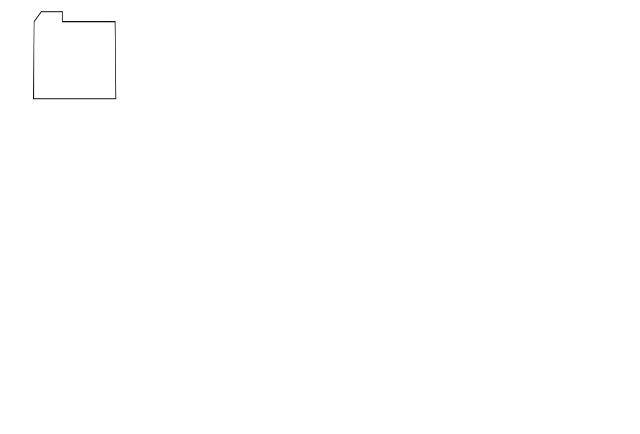
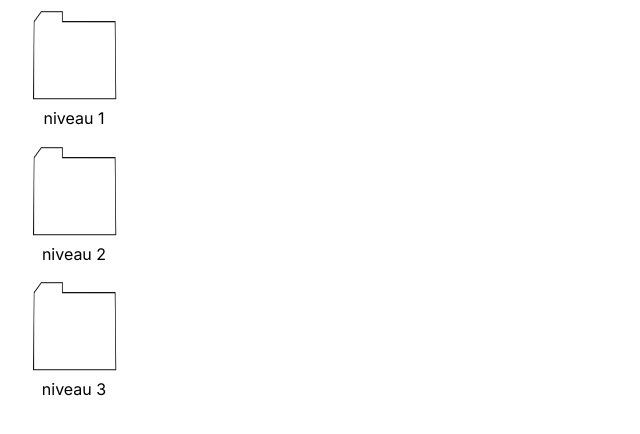
Before and after one commit to Gorhuann/site_gameplay, a Next.js app: page / in a window 1280 px wide. Shown: the top 434 px of the page, without its empty margins (0-640 px from the left). Built offline with nearby package versions, Linux system fonts and the light colour scheme.

Commit message:
Fichier : ajout du props de nom

```diff
--- a/Components/Fichier.module.css
+++ b/Components/Fichier.module.css
@@ -1,3 +1,22 @@
 .ferme{
     border: none;
 }
+
+.ferme legend div{
+    display: flex;
+    flex-direction: column;
+    align-items: center;
+}
+
+.ferme legend div p{
+    margin: 0;
+}
+
+.open legend div{
+    display: flex;
+    align-items: center;
+}
+
+.open legend div p{
+    margin: 0;
+}
--- a/Components/Fichier.tsx
+++ b/Components/Fichier.tsx
@@ -17,25 +17,32 @@ export default function Fichier(props) {
     return (
       <fieldset className={style.open}>
         <legend onClick={handleClick}>
+          <div>
             <Image
               src="/IMG/Fichier/open.png"
               alt="Fichie ouvert"
               width={100}
               height={100}
             />
+            <p>{props.nomFichier}</p>
+          </div>
         </legend>
+        {props.children}
       </fieldset>
     );
   } else {
     return (
       <fieldset className={style.ferme}>
         <legend onClick={handleClick}>
+          <div>
             <Image
               src="/IMG/Fichier/closed.png"
               alt="Fichie fermé"
               width={100}
               height={100}
             />
+            <p>{props.nomFichier}</p>
+          </div>
         </legend>
       </fieldset>
     );
--- a/app/page.tsx
+++ b/app/page.tsx
@@ -2,8 +2,10 @@ import Fichier from "@/Components/Fichier";
 
 export default function Home() {
   return (
-    <>
-      <Fichier></Fichier>
-    </>
+    <main>
+      <Fichier nomFichier="niveau 1"></Fichier>
+      <Fichier nomFichier="niveau 2"></Fichier>
+      <Fichier nomFichier="niveau 3"></Fichier>
+    </main>
   );
 }
```
Lines whose indentation alone changed are shown as unchanged.
